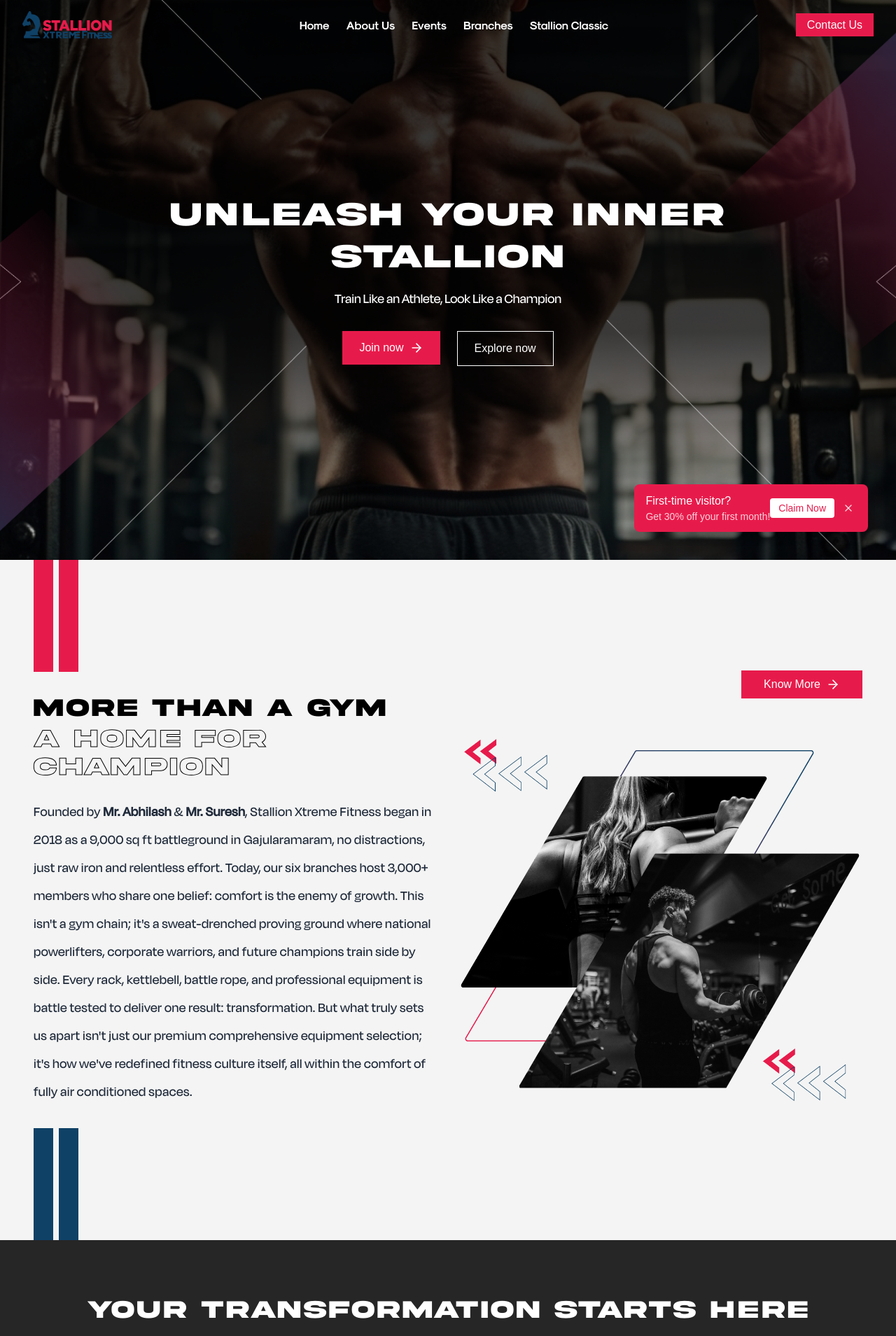
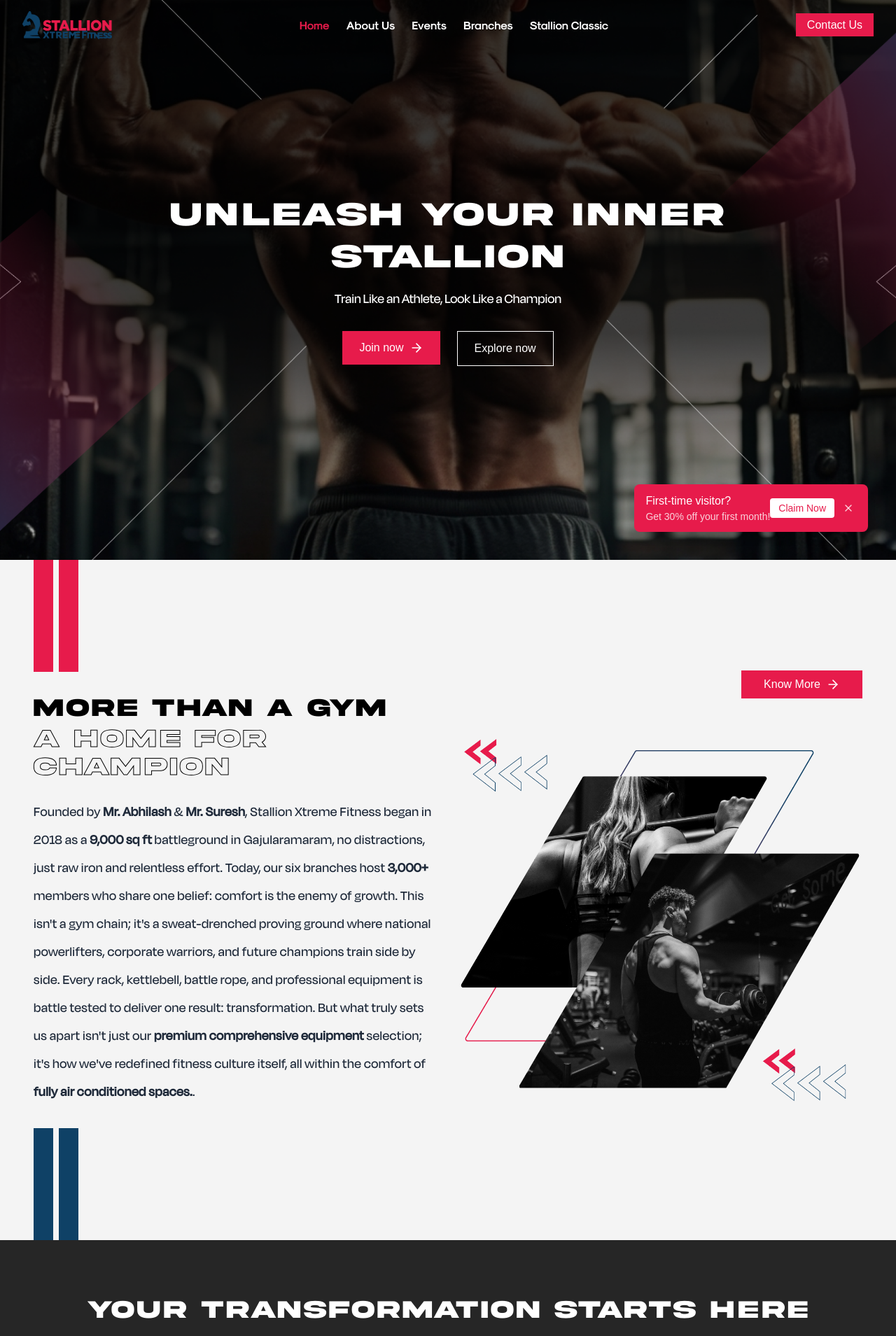
Before and after one commit to Raghavendra-Reddy-Padala/Stallion-Xtreme-Fitness, a Next.js app: page / in a window 1280 px wide. Shown: the top 1909 px of the page at 70% size. Built offline with nearby package versions, Linux system fonts and the light colour scheme; a web font is replaced by a local one.

Commit message:
minor addons

```diff
--- a/src/components/layout/Header.tsx
+++ b/src/components/layout/Header.tsx
@@ -2,6 +2,7 @@
 
 import { useState, useEffect, useRef } from "react";
 import Link from "next/link";
+import { usePathname } from "next/navigation";
 import Logo from "../ui/Logo";
 import { Menu, X, Phone, ArrowRight } from "lucide-react";
 import { motion, AnimatePresence } from "framer-motion";
@@ -10,6 +11,7 @@ export default function Header() {
   const [mobileMenuOpen, setMobileMenuOpen] = useState(false);
   const [scrolled, setScrolled] = useState(false);
   const menuRef = useRef<HTMLDivElement | null>(null);
+  const pathname = usePathname(); // Get the current path
 
   // Handle scroll effect for header
   useEffect(() => {
@@ -71,6 +73,11 @@ export default function Header() {
     open: { opacity: 1, y: 0 },
   };
 
+  // Helper function to determine if a link is active
+  const isActive = (path: string) => {
+    return pathname === path;
+  };
+
   return (
     <>
       <header
@@ -100,31 +107,41 @@ export default function Header() {
             <nav className="hidden md:flex items-center space-x-6 text-white">
               <Link
                 href="/"
-                className="text-white hover:text-[#e71b4b] transition text-xs md:text-base font-[modernist]"
+                className={`transition text-xs md:text-base font-[modernist] ${
+                  isActive("/") ? "text-[#e71b4b]" : "text-white hover:text-[#e71b4b]"
+                }`}
               >
                 Home
               </Link>
               <Link
                 href="/about-us"
-                className="text-white hover:text-[#e71b4b] transition text-xs md:text-base font-[modernist]"
+                className={`transition text-xs md:text-base font-[modernist] ${
+                  isActive("/about-us") ? "text-[#e71b4b]" : "text-white hover:text-[#e71b4b]"
+                }`}
               >
                 About Us
               </Link>
               <Link
                 href="/events"
-                className="text-white hover:text-[#e71b4b] transition text-xs md:text-base font-[modernist]"
+                className={`transition text-xs md:text-base font-[modernist] ${
+                  isActive("/events") ? "text-[#e71b4b]" : "text-white hover:text-[#e71b4b]"
+                }`}
               >
                 Events
               </Link>
               <Link
                 href="/branches"
-                className="text-white hover:text-[#e71b4b] transition text-xs md:text-base font-[modernist]"
+                className={`transition text-xs md:text-base font-[modernist] ${
+                  isActive("/branches") ? "text-[#e71b4b]" : "text-white hover:text-[#e71b4b]"
+                }`}
               >
                 Branches
               </Link>
               <Link
                 href="/stallions"
-                className="text-white hover:text-[#e71b4b] transition text-xs md:text-base font-[modernist]"
+                className={`transition text-xs md:text-base font-[modernist] ${
+                  isActive("/stallions") ? "text-[#e71b4b]" : "text-white hover:text-[#e71b4b]"
+                }`}
               >
                 Stallion Classic
               </Link>
@@ -134,7 +151,11 @@ export default function Header() {
             <div className="hidden md:block">
               <Link
                 href="/contact"
-                className="bg-[#e71b4b] text-white px-4 py-2 hover:bg-opacity-90 transition md:text-base"
+                className={`px-4 py-2 transition md:text-base ${
+                  isActive("/contact")
+                    ? "bg-[#e71b4b] text-white"
+                    : "bg-[#e71b4b] text-white hover:bg-opacity-90"
+                }`}
               >
                 Contact Us
               </Link>
@@ -186,7 +207,9 @@ export default function Header() {
                 <motion.div variants={menuItemVariants}>
                   <Link
                     href="/"
-                    className="text-white hover:text-[#e71b4b] transition text-xl font-[modernist]"
+                    className={`transition text-xl font-[modernist] ${
+                      isActive("/") ? "text-[#e71b4b]" : "text-white hover:text-[#e71b4b]"
+                    }`}
                     onClick={closeMenu}
                   >
                     Home
@@ -196,7 +219,9 @@ export default function Header() {
                 <motion.div variants={menuItemVariants}>
                   <Link
                     href="/about-us"
-                    className="text-white hover:text-[#e71b4b] transition text-xl font-[modernist]"
+                    className={`transition text-xl font-[modernist] ${
+                      isActive("/about-us") ? "text-[#e71b4b]" : "text-white hover:text-[#e71b4b]"
+                    }`}
                     onClick={closeMenu}
                   >
                     About Us
@@ -206,7 +231,9 @@ export default function Header() {
                 <motion.div variants={menuItemVariants}>
                   <Link
                     href="/events"
-                    className="text-white hover:text-[#e71b4b] transition text-xl font-[modernist]"
+                    className={`transition text-xl font-[modernist] ${
+                      isActive("/events") ? "text-[#e71b4b]" : "text-white hover:text-[#e71b4b]"
+                    }`}
                     onClick={closeMenu}
                   >
                     Events
@@ -216,7 +243,9 @@ export default function Header() {
                 <motion.div variants={menuItemVariants}>
                   <Link
                     href="/branches"
-                    className="text-white hover:text-[#e71b4b] transition text-xl font-[modernist]"
+                    className={`transition text-xl font-[modernist] ${
+                      isActive("/branches") ? "text-[#e71b4b]" : "text-white hover:text-[#e71b4b]"
+                    }`}
                     onClick={closeMenu}
                   >
                     Branches
@@ -226,7 +255,9 @@ export default function Header() {
                 <motion.div variants={menuItemVariants}>
                   <Link
                     href="/stallions"
-                    className="text-white hover:text-[#e71b4b] transition text-xl font-[modernist]"
+                    className={`transition text-xl font-[modernist] ${
+                      isActive("/stallions") ? "text-[#e71b4b]" : "text-white hover:text-[#e71b4b]"
+                    }`}
                     onClick={closeMenu}
                   >
                     Stallion Classic
@@ -239,7 +270,11 @@ export default function Header() {
                 >
                   <Link
                     href="/contact"
-                    className="bg-[#e71b4b] text-white px-8 py-3 flex items-center justify-center hover:bg-opacity-90 transition text-base font-[modernist] w-64"
+                    className={`px-8 py-3 flex items-center justify-center transition text-base font-[modernist] w-64 ${
+                      isActive("/contact")
+                        ? "bg-[#e71b4b] text-white"
+                        : "bg-[#e71b4b] text-white hover:bg-opacity-90"
+                    }`}
                     onClick={closeMenu}
                   >
                     Contact Us <ArrowRight className="ml-2 h-4 w-4" />
--- a/src/components/sections/MoreThanGym.tsx
+++ b/src/components/sections/MoreThanGym.tsx
@@ -33,19 +33,18 @@ export default function MoreThanGymSection() {
 <p className="text-gray-800 mb-6 md:mb-8 text-base md:text-xl font-['Degular'] leading-relaxed md:leading-loose tracking-wide">
                     Founded by <strong>Mr. Abhilash</strong> &{" "}
                     <strong>Mr. Suresh</strong>, Stallion Xtreme Fitness began
-                    in 2018 as a 9,000 sq ft battleground in Gajularamaram, no
+                    in 2018 as a <strong>9,000 sq ft</strong> battleground in Gajularamaram, no
                     distractions, just raw iron and relentless effort. Today,
-                    our six branches host 3,000+ members who share one belief:
+                    our six branches host <strong>3,000+</strong> members who share one belief:
                     comfort is the enemy of growth. This isn&apos;t a gym chain;
                     it&apos;s a sweat-drenched proving ground where national
                     powerlifters, corporate warriors, and future champions train
                     side by side. Every rack, kettlebell, battle rope, and
                     professional equipment is battle tested to deliver one
                     result: transformation. But what truly sets us apart
-                    isn&apos;t just our premium comprehensive equipment
+                    isn&apos;t just our <strong>premium comprehensive equipment </strong>
                     selection; it&apos;s how we&apos;ve redefined fitness
-                    culture itself, all within the comfort of fully air
-                    conditioned spaces.
+                    culture itself, all within the comfort of <strong>fully air conditioned spaces.</strong>.
                   </p>
                 </div>
 
--- a/src/components/sections/PricingSection.tsx
+++ b/src/components/sections/PricingSection.tsx
@@ -7,7 +7,7 @@ export default function PricingSection() {
   const pricingPlans = [
     {
       name: "Stallion Basic",
-      price: "₹ 2499",
+      price: "₹ 1999",
       originalPrice: "₹3000",
       period: "/month",
       features: [
@@ -19,12 +19,12 @@ export default function PricingSection() {
         "Group classes (Zumba, yoga & more)",
       ],
       duration: "1 month",
-      ctaText: "Join Classes",
-      ctaLink: "/Plans",
+      ctaText: "Join Now",
+      ctaLink: "/contact",
     },
     {
       name: "Stallion Pro",
-      price: "₹ 4499",
+      price: "₹ 1125",
       originalPrice: "₹7500",
       period: "/month",
       features: [
@@ -36,13 +36,13 @@ export default function PricingSection() {
         "Steam bath",
         "Group classes (Zumba, yoga & more)",
       ],
-      duration: "3 months",
-      ctaText: "Go Pro",
-      ctaLink: "/plans",
+      duration: "3 + 1 months ",
+      ctaText: "Join Now",
+      ctaLink: "/contact",
     },
     {
       name: "Stallion Elite",
-      price: "₹ 7999",
+      price: "₹ 999",
       originalPrice: "₹9000",
       period: "/month",
       features: [
@@ -54,13 +54,12 @@ export default function PricingSection() {
         "Steam bath",
         "Group classes (Zumba, yoga & more)",
       ],
-      duration: "6 months",
-      ctaText: "Go Elite",
-      ctaLink: "#",
-    },
+      duration: "6 + 1.5 months",
+      ctaText: "Join Now",
+      ctaLink: "contact"  },
     {
       name: "Stallion Legacy",
-      price: "₹ 11499",
+      price: "₹ 785",
       originalPrice: "₹14630",
       period: "/month",
       features: [
@@ -72,10 +71,9 @@ export default function PricingSection() {
         "Steam bath",
         "Group classes (Zumba, yoga & more)",
       ],
-      duration: "12 months",
+      duration: "12 + 2 months",
       ctaText: "Join Now",
-      ctaLink: "#",
-    },
+      ctaLink: "contact"  },
   ]
 
   return (
```
